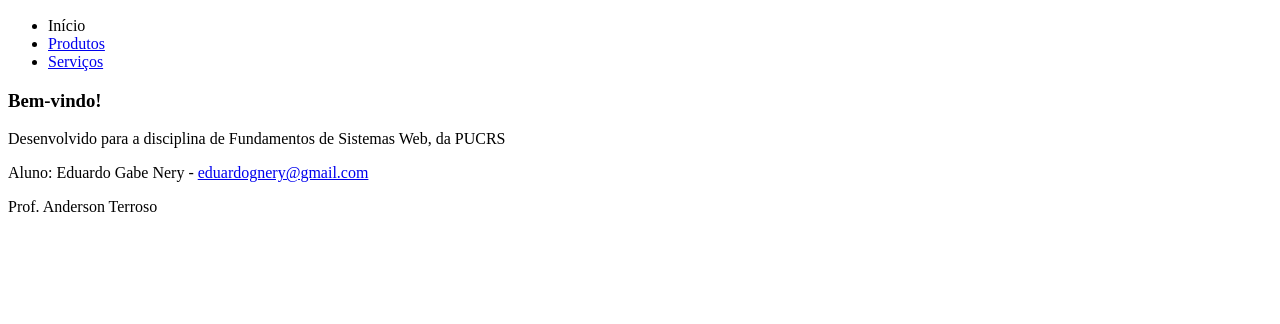
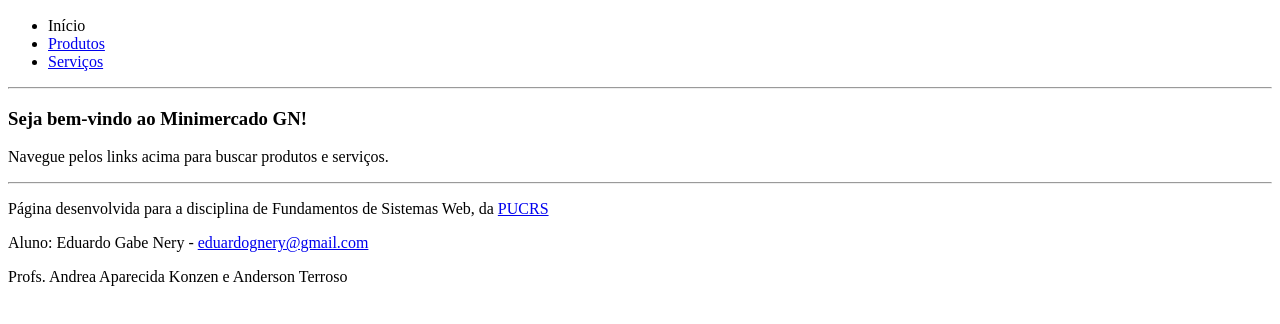
Before and after one commit to eduardognery/projeto-minimercado, a plain HTML site: page index.html in a window 1280 px wide. Shown: the part 50-374 px from the top of the page. Drawn offline with Linux system fonts and the light colour scheme.

Commit message:
Atualização da página inicial

```diff
--- a/index.html
+++ b/index.html
@@ -14,18 +14,22 @@
         <li><a href="./produtos.html">Produtos</a></li>
         <li><a href="./servicos.html">Serviços</a></li>
       </ul>
+      <hr>
     </nav>
   </div>
 
   <div id="corpo">
-    <h3>Bem-vindo!</h3>
+    <h3>Seja bem-vindo ao Minimercado GN!</h3>
+
+    <p>Navegue pelos links acima para buscar produtos e serviços.</p>
   </div>
 
   <div id="rodape">
     <footer>
-      <p>Desenvolvido para a disciplina de Fundamentos de Sistemas Web, da PUCRS</p>
+      <hr>
+      <p>Página desenvolvida para a disciplina de Fundamentos de Sistemas Web, da <a href="https://online.pucrs.br/">PUCRS</a></p>
       <p>Aluno: Eduardo Gabe Nery - <a href="mailto:eduardognery@gmail.com">eduardognery@gmail.com</a></p>
-      <p>Prof. Anderson Terroso</p>
+      <p>Profs. Andrea Aparecida Konzen e Anderson Terroso</p>
     </footer>
   </div>
 </body>
```
